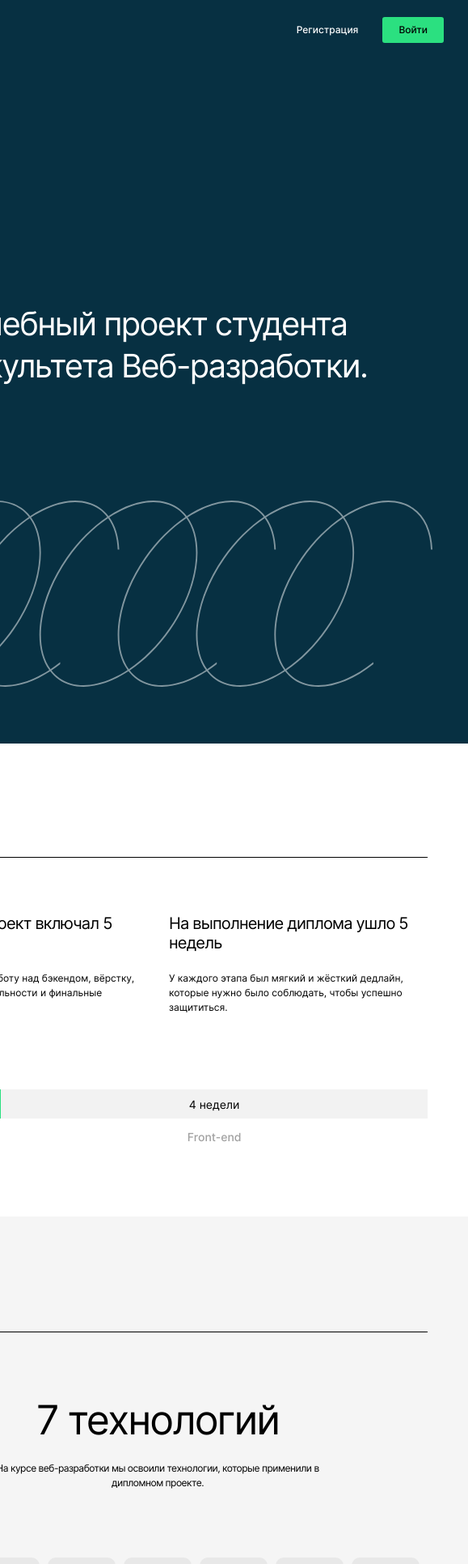
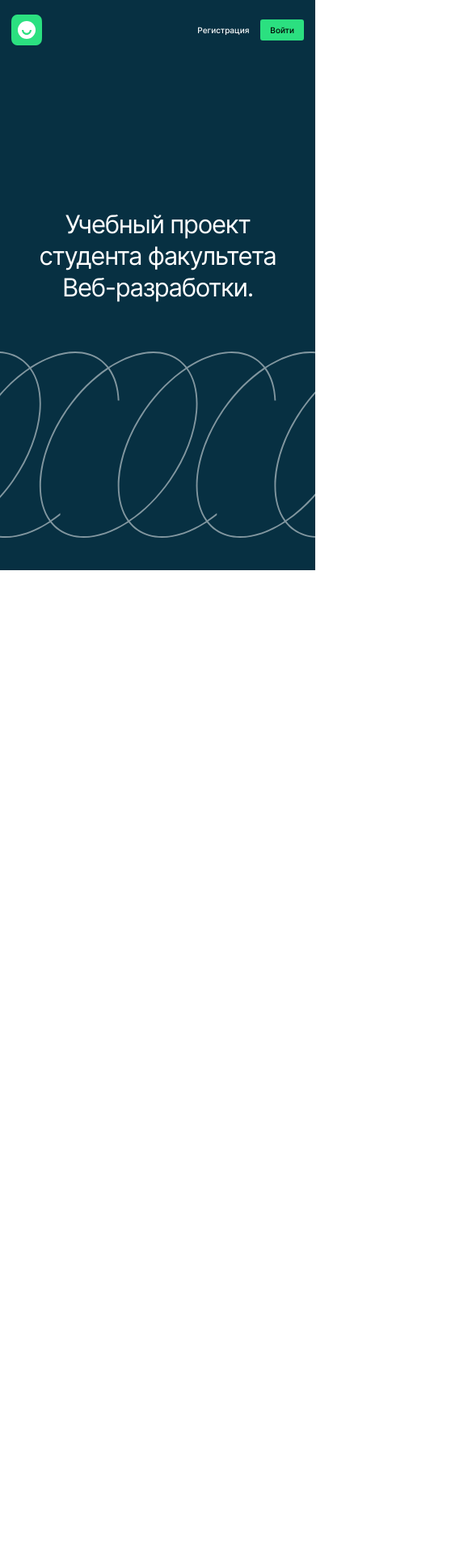
Before and after one commit to MgKraynova/movies-explorer-frontend, a React (Create React App) app: page / in a window 390 px wide. Shown: the top 1931 px of the page at 81% size, 579 px wide, since content can reach past the window. After the commit the page ends 844 px from the top, so only its background shows below. Built offline with nearby package versions, Linux system fonts and the light colour scheme.

Commit message:
add adaptive 320px to header and title-page

```diff
--- a/public/index.html
+++ b/public/index.html
@@ -26,9 +26,9 @@
     -->
     <title>React App</title>
   </head>
-  <body class="page">
+  <body>
     <noscript>You need to enable JavaScript to run this app.</noscript>
-    <div id="root"></div>
+    <div id="root" class="page"></div>
     <!--
       This HTML file is a template.
       If you open it directly in the browser, you will see an empty page.
--- a/src/components/App/App.js
+++ b/src/components/App/App.js
@@ -8,7 +8,7 @@ function App() {
         <>
             <Header />
             <Main />
-            <Footer />
+            {/*<Footer />*/}
         </>
     )
 
--- a/src/components/Header/Header.css
+++ b/src/components/Header/Header.css
@@ -3,8 +3,9 @@
     flex-direction: row;
     justify-content: space-between;
     align-items: center;
-    /*width: 100%;*/
+    width: 100%;
     padding: 18px 70px;
+    max-width: 1280px;
     box-sizing: border-box;
 }
 
@@ -18,6 +19,12 @@
     .header {
         max-width: 768px;
         padding: 18px 30px;
+    }
+}
+
+@media screen and (max-width: 426px) {
+    .header {
+        padding: 18px 14px;
     }
 }
 
@@ -38,6 +45,12 @@
     align-items: center;
 }
 
+@media screen and (max-width: 426px) {
+    .header__auth-menu {
+        gap: 14px;
+    }
+}
+
 .header__auth-link {
     display: block;
     font-style: normal;
@@ -49,9 +62,23 @@
     box-sizing: border-box;
 }
 
+@media screen and (max-width: 426px) {
+    .header__auth-link {
+        font-size: 10px;
+        line-height: 16px;
+    }
+}
+
 .header__auth-link_type_button {
     color: #000000;
     background: #2BE080;
     border-radius: 3px;
     padding: 8px 20px;
 }
+
+@media screen and (max-width: 426px) {
+    .header__auth-link_type_button {
+        border-radius: 3px;
+        padding: 5px 12px;
+    }
+}
--- a/src/components/Main/Main.css
+++ b/src/components/Main/Main.css
@@ -3,4 +3,6 @@
     flex-direction: column;
     align-items: center;
     justify-content: center;
+    width: 100%;
+    max-width: 1280px;
 }
--- a/src/components/Main/Main.js
+++ b/src/components/Main/Main.js
@@ -18,114 +18,115 @@ function Main() {
                     <h1 className="title-page__title">Учебный проект студента факультета Веб-разработки.</h1>
                     <img className="title-page__logo" alt="Логотип титульной страницы в виде абстракции"
                          src={titlePageLogo} />
+
                 </section>
-                <section className="about-project section">
-                    <div className="section__header">
-                        <h2 className="section__title">О проекте</h2>
-                    </div>
-                    <div className="about-project__wrapper">
-                        <div className="about-project__info">
-                            <div className="about-project__text-container">
-                                <h3 className="about-project__subtitle">Дипломный проект включал 5 этапов</h3>
-                                <p className="about-project__text">Составление плана, работу над бэкендом, вёрстку, добавление функциональности и финальные доработки.</p>
-                            </div>
-                            <div className="about-project__text-container">
-                                <h3 className="about-project__subtitle">На выполнение диплома ушло 5 недель</h3>
-                                <p className="about-project__text">У каждого этапа был мягкий и жёсткий дедлайн, которые нужно было соблюдать, чтобы успешно защититься.</p>
-                            </div>
-                        </div>
-                        <div className="about-project__time-line">
-                            <div className="about-project__time-block about-project__time-block_size_small">
-                                <p className="about-project__time">1 неделя</p>
-                                <p className="about-project__caption">Back-end</p>
-                            </div>
-                            <div className="about-project__time-block about-project__time-block_size_big">
-                                <p className="about-project__time about-project__time_color_grey">4 недели</p>
-                                <p className="about-project__caption">Front-end</p>
-                            </div>
-                        </div>
-                    </div>
-                </section>
-                <section className="technology section">
-                    <div className="section__header">
-                        <h2 className="section__title">Технологии</h2>
-                    </div>
-                    <div className="technology__wrapper">
-                        <div className="technology__text-container">
-                            <h3 className="technology__subtitle">7 технологий</h3>
-                            <p className="technology__text">На курсе веб-разработки мы освоили технологии,
-                                которые применили в дипломном проекте.</p>
-                        </div>
-                        <ul className="technology__list list">
-                            <li className="technology__list-item">
-                                <p className="technology__item">HTML</p>
-                            </li>
-                            <li className="technology__list-item">
-                                <p className="technology__item">CSS</p>
-                            </li>
-                            <li className="technology__list-item">
-                                <p className="technology__item">JS</p>
-                            </li>
-                            <li className="technology__list-item">
-                                <p className="technology__item">React</p>
-                            </li>
-                            <li className="technology__list-item">
-                                <p className="technology__item">Git</p>
-                            </li>
-                            <li className="technology__list-item">
-                                <p className="technology__item">Express.js</p>
-                            </li>
-                            <li className="technology__list-item">
-                                <p className="technology__item">mongoDB</p>
-                            </li>
-                        </ul>
-                    </div>
-                </section>
-                <section className="student-info section">
-                    <div className="section__header">
-                        <h2 className="section__title">Студент</h2>
-                    </div>
-                    <div className="student-info__content">
-                        <div className="student-info__text-container">
-                            <div className="student-info__main-info">
-                                <div className="student-info__wrapper">
-                                    <h3 className="student-info__subtitle">Марина</h3>
-                                    <p className="student-info__caption">Фронтенд-разработчик, 26 лет</p>
-                                </div>
-                                <p className="student-info__description">Я родился и живу в Саратове, закончил факультет экономики СГУ.
-                                    У меня есть жена и дочь. Я люблю слушать музыку, а ещё увлекаюсь бегом.
-                                    Недавно начал кодить. С 2015 года работал в компании «СКБ Контур». После того,
-                                    как прошёл курс по веб-разработке, начал заниматься фриланс-заказами и ушёл с постоянной работы.</p>
-                            </div>
-                            <ul className="student-info__list list">
-                                <li>
-                                    <a href="https://ru-ru.facebook.com/" className="student-info__link link">Facebook</a>
-                                </li>
-                                <li>
-                                    <a href="https://github.com/MgKraynova" className="student-info__link link">Github</a>
-                                </li>
-                            </ul>
-                        </div>
-                        <img className="student-info__img" src={photo} alt="Фото Марины"/>
-                    </div>
-                </section>
-                <section className="portfolio section" >
-                    <h2 className="portfolio__title">Портфолио</h2>
-                    <ul className="portfolio__list list">
-                        <li className="portfolio__item">
-                            <a className="portfolio__link link" href="https://github.com/MgKraynova/how-to-learn">Статичный сайт</a>
-                            <img className="portfolio__icon" src={portfolioIcon} alt="Изображение стрелки" />
-                        </li>
-                        <li className="portfolio__item">
-                            <a className="portfolio__link link" href="https://github.com/MgKraynova/russian-travel">Адаптивный сайт</a>
-                            <img className="portfolio__icon" src={portfolioIcon} alt="Изображение стрелки" />
-                        </li>
-                        <li className="portfolio__item">
-                            <a className="portfolio__link link" href="https://github.com/MgKraynova/react-mesto-api-full">Одностраничное приложение</a>
-                            <img className="portfolio__icon" src={portfolioIcon} alt="Изображение стрелки" />
-                        </li>
-                    </ul>
-                </section>
+                {/*<section className="about-project section">*/}
+                {/*    <div className="section__header">*/}
+                {/*        <h2 className="section__title">О проекте</h2>*/}
+                {/*    </div>*/}
+                {/*    <div className="about-project__wrapper">*/}
+                {/*        <div className="about-project__info">*/}
+                {/*            <div className="about-project__text-container">*/}
+                {/*                <h3 className="about-project__subtitle">Дипломный проект включал 5 этапов</h3>*/}
+                {/*                <p className="about-project__text">Составление плана, работу над бэкендом, вёрстку, добавление функциональности и финальные доработки.</p>*/}
+                {/*            </div>*/}
+                {/*            <div className="about-project__text-container">*/}
+                {/*                <h3 className="about-project__subtitle">На выполнение диплома ушло 5 недель</h3>*/}
+                {/*                <p className="about-project__text">У каждого этапа был мягкий и жёсткий дедлайн, которые нужно было соблюдать, чтобы успешно защититься.</p>*/}
+                {/*            </div>*/}
+                {/*        </div>*/}
+                {/*        <div className="about-project__time-line">*/}
+                {/*            <div className="about-project__time-block about-project__time-block_size_small">*/}
+                {/*                <p className="about-project__time">1 неделя</p>*/}
+                {/*                <p className="about-project__caption">Back-end</p>*/}
+                {/*            </div>*/}
+                {/*            <div className="about-project__time-block about-project__time-block_size_big">*/}
+                {/*                <p className="about-project__time about-project__time_color_grey">4 недели</p>*/}
+                {/*                <p className="about-project__caption">Front-end</p>*/}
+                {/*            </div>*/}
+                {/*        </div>*/}
+                {/*    </div>*/}
+                {/*</section>*/}
+                {/*<section className="technology section">*/}
+                {/*    <div className="section__header">*/}
+                {/*        <h2 className="section__title">Технологии</h2>*/}
+                {/*    </div>*/}
+                {/*    <div className="technology__wrapper">*/}
+                {/*        <div className="technology__text-container">*/}
+                {/*            <h3 className="technology__subtitle">7 технологий</h3>*/}
+                {/*            <p className="technology__text">На курсе веб-разработки мы освоили технологии,*/}
+                {/*                которые применили в дипломном проекте.</p>*/}
+                {/*        </div>*/}
+                {/*        <ul className="technology__list list">*/}
+                {/*            <li className="technology__list-item">*/}
+                {/*                <p className="technology__item">HTML</p>*/}
+                {/*            </li>*/}
+                {/*            <li className="technology__list-item">*/}
+                {/*                <p className="technology__item">CSS</p>*/}
+                {/*            </li>*/}
+                {/*            <li className="technology__list-item">*/}
+                {/*                <p className="technology__item">JS</p>*/}
+                {/*            </li>*/}
+                {/*            <li className="technology__list-item">*/}
+                {/*                <p className="technology__item">React</p>*/}
+                {/*            </li>*/}
+                {/*            <li className="technology__list-item">*/}
+                {/*                <p className="technology__item">Git</p>*/}
+                {/*            </li>*/}
+                {/*            <li className="technology__list-item">*/}
+                {/*                <p className="technology__item">Express.js</p>*/}
+                {/*            </li>*/}
+                {/*            <li className="technology__list-item">*/}
+                {/*                <p className="technology__item">mongoDB</p>*/}
+                {/*            </li>*/}
+                {/*        </ul>*/}
+                {/*    </div>*/}
+                {/*</section>*/}
+                {/*<section className="student-info section">*/}
+                {/*    <div className="section__header">*/}
+                {/*        <h2 className="section__title">Студент</h2>*/}
+                {/*    </div>*/}
+                {/*    <div className="student-info__content">*/}
+                {/*        <div className="student-info__text-container">*/}
+                {/*            <div className="student-info__main-info">*/}
+                {/*                <div className="student-info__wrapper">*/}
+                {/*                    <h3 className="student-info__subtitle">Марина</h3>*/}
+                {/*                    <p className="student-info__caption">Фронтенд-разработчик, 26 лет</p>*/}
+                {/*                </div>*/}
+                {/*                <p className="student-info__description">Я родился и живу в Саратове, закончил факультет экономики СГУ.*/}
+                {/*                    У меня есть жена и дочь. Я люблю слушать музыку, а ещё увлекаюсь бегом.*/}
+                {/*                    Недавно начал кодить. С 2015 года работал в компании «СКБ Контур». После того,*/}
+                {/*                    как прошёл курс по веб-разработке, начал заниматься фриланс-заказами и ушёл с постоянной работы.</p>*/}
+                {/*            </div>*/}
+                {/*            <ul className="student-info__list list">*/}
+                {/*                <li>*/}
+                {/*                    <a href="https://ru-ru.facebook.com/" className="student-info__link link">Facebook</a>*/}
+                {/*                </li>*/}
+                {/*                <li>*/}
+                {/*                    <a href="https://github.com/MgKraynova" className="student-info__link link">Github</a>*/}
+                {/*                </li>*/}
+                {/*            </ul>*/}
+                {/*        </div>*/}
+                {/*        <img className="student-info__img" src={photo} alt="Фото Марины"/>*/}
+                {/*    </div>*/}
+                {/*</section>*/}
+                {/*<section className="portfolio section" >*/}
+                {/*    <h2 className="portfolio__title">Портфолио</h2>*/}
+                {/*    <ul className="portfolio__list list">*/}
+                {/*        <li className="portfolio__item">*/}
+                {/*            <a className="portfolio__link link" href="https://github.com/MgKraynova/how-to-learn">Статичный сайт</a>*/}
+                {/*            <img className="portfolio__icon" src={portfolioIcon} alt="Изображение стрелки" />*/}
+                {/*        </li>*/}
+                {/*        <li className="portfolio__item">*/}
+                {/*            <a className="portfolio__link link" href="https://github.com/MgKraynova/russian-travel">Адаптивный сайт</a>*/}
+                {/*            <img className="portfolio__icon" src={portfolioIcon} alt="Изображение стрелки" />*/}
+                {/*        </li>*/}
+                {/*        <li className="portfolio__item">*/}
+                {/*            <a className="portfolio__link link" href="https://github.com/MgKraynova/react-mesto-api-full">Одностраничное приложение</a>*/}
+                {/*            <img className="portfolio__icon" src={portfolioIcon} alt="Изображение стрелки" />*/}
+                {/*        </li>*/}
+                {/*    </ul>*/}
+                {/*</section>*/}
             </main>
         </>
     )
--- a/src/components/Main/section.css
+++ b/src/components/Main/section.css
@@ -1,7 +1,8 @@
 .section {
     box-sizing: border-box;
     padding: 0 70px;
-    width: 100%;
+    /*width: 100%;*/
+    /*todo ?*/
 }
 
 @media screen and (max-width: 900px) {
--- a/src/components/Main/title-page.css
+++ b/src/components/Main/title-page.css
@@ -5,6 +5,7 @@
     display: flex;
     flex-direction: column;
     gap: 102px;
+    width: 100%;
 }
 
 @media screen and (max-width: 900px) {
@@ -21,6 +22,24 @@
         padding-right: 44px;
         padding-left: 44px;
         gap: 140px;
+    }
+}
+
+@media screen and (max-width: 730px) {
+    .title-page {
+        padding-right: 0;
+        padding-left: 0;
+        justify-content: center;
+    }
+}
+
+@media screen and (max-width: 426px) {
+    .title-page {
+        padding-top: 183px;
+        padding-bottom: 40px;
+        /*padding-right: 0;*/
+        /*padding-left: 0;*/
+        gap: 60px;
     }
 }
 
@@ -42,6 +61,15 @@
     }
 }
 
+@media screen and (max-width: 730px) {
+    .title-page__title {
+        max-width: 300px;
+        font-size: 31px;
+        line-height: 39px;
+        /* or 126% */
+    }
+}
+
 .title-page__logo {
     width: 722px;
     height: 244px;
@@ -55,3 +83,10 @@
         height: 230px;
     }
 }
+
+@media screen and (max-width: 730px) {
+    .title-page__logo {
+        width: 100%;
+        object-fit: cover;
+    }
+}
```
Also changed, not shown: src/images/RESULT_320_LANDING.png (added).
